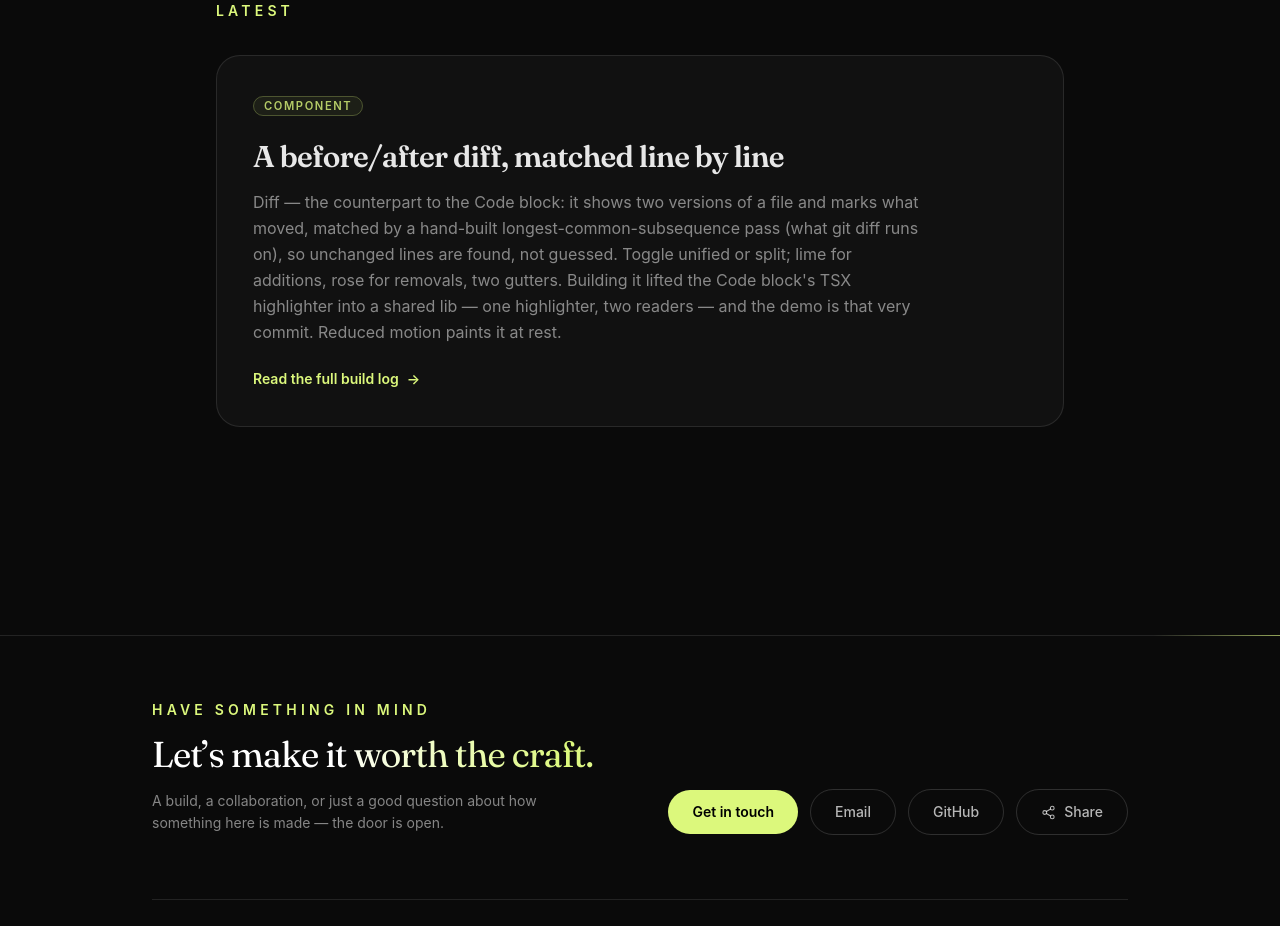
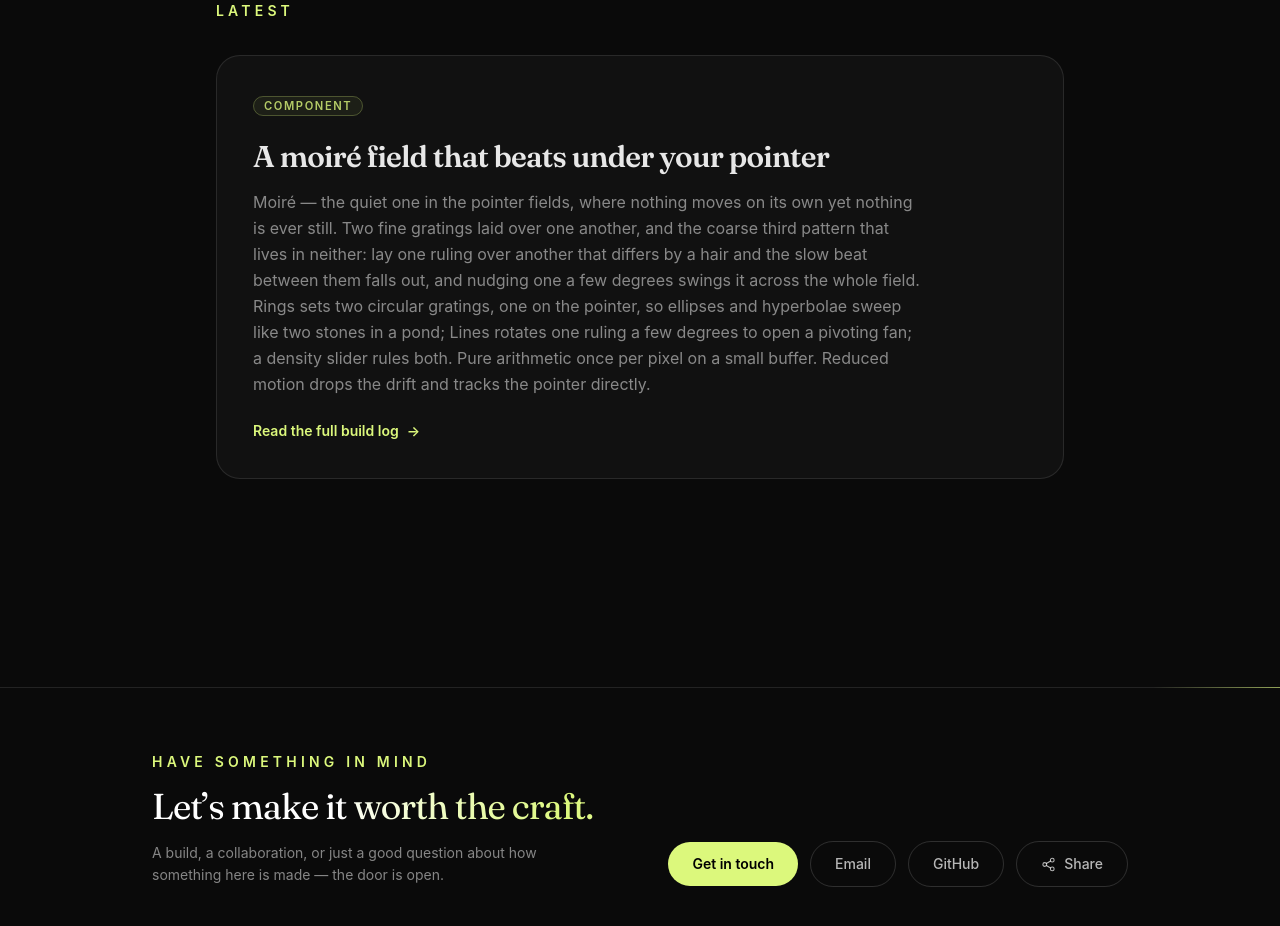
Before and after one commit to ArseniyCherednichenko/portfolio, a React (Vite) app: page /status in a window 1280 px wide. Shown: the part 2380-3306 px from the top of the page. Built offline with nearby package versions, Linux system fonts and the light colour scheme.

Commit message:
Home log: lead with Moiré, drop the oldest headline (Avatar stack) to hold the feed at ten

```diff
--- a/src/data/latestLog.ts
+++ b/src/data/latestLog.ts
@@ -33,6 +33,11 @@ export interface LogHeadline {
 }
 
 export const LATEST_LOG: LogHeadline[] = [
+  {
+    title: 'A moiré field that beats under your pointer',
+    summary: 'Moiré — the quiet one in the pointer fields, where nothing moves on its own yet nothing is ever still. Two fine gratings laid over one another, and the coarse third pattern that lives in neither: lay one ruling over another that differs by a hair and the slow beat between them falls out, and nudging one a few degrees swings it across the whole field. Rings sets two circular gratings, one on the pointer, so ellipses and hyperbolae sweep like two stones in a pond; Lines rotates one ruling a few degrees to open a pivoting fan; a density slider rules both. Pure arithmetic once per pixel on a small buffer. Reduced motion drops the drift and tracks the pointer directly.',
+    tag: 'Component',
+  },
   {
     title: 'A before/after diff, matched line by line',
     summary: 'Diff — the counterpart to the Code block: it shows two versions of a file and marks what moved, matched by a hand-built longest-common-subsequence pass (what git diff runs on), so unchanged lines are found, not guessed. Toggle unified or split; lime for additions, rose for removals, two gutters. Building it lifted the Code block\'s TSX highlighter into a shared lib — one highlighter, two readers — and the demo is that very commit. Reduced motion paints it at rest.',
@@ -78,9 +83,4 @@ export const LATEST_LOG: LogHeadline[] = [
     summary: 'Wave type — a slow sine wave rolls through a line, each letter bobbing a beat behind the last so a crest and a band of light travel across the word. The ambient member of the type family: it never arrives, the motion is the point. Reduced motion lays it flat and still.',
     tag: 'Motion',
   },
-  {
-    title: 'A presence row that spreads as you reach',
-    summary: 'Avatar stack — the who-is-here cluster collaborative products grow: faces overlap at rest, ease apart when you point or tab in, and the one under you lifts with a tooltip. Past a cap they collapse into a +N that opens the full roster; people join and leave on a layout spring. Reduced motion settles it in place.',
-    tag: 'Component',
-  },
 ]
```
